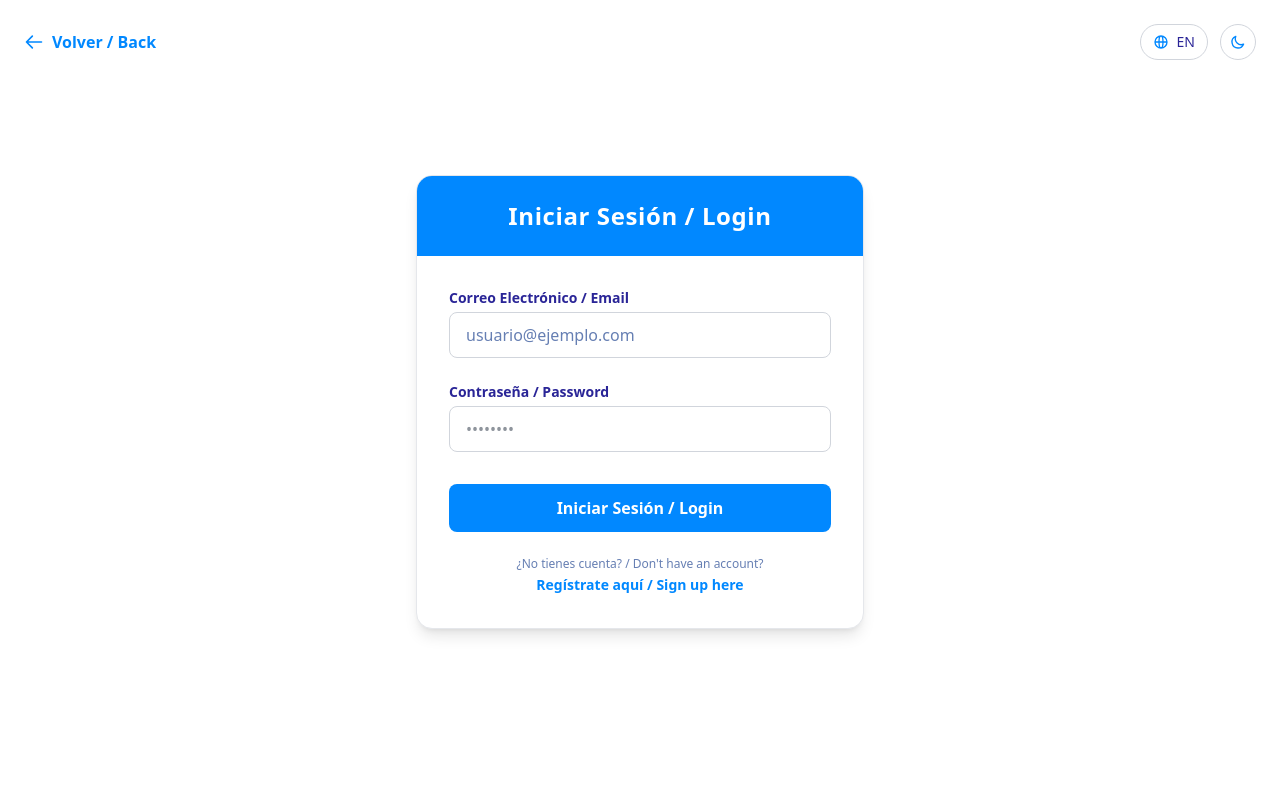
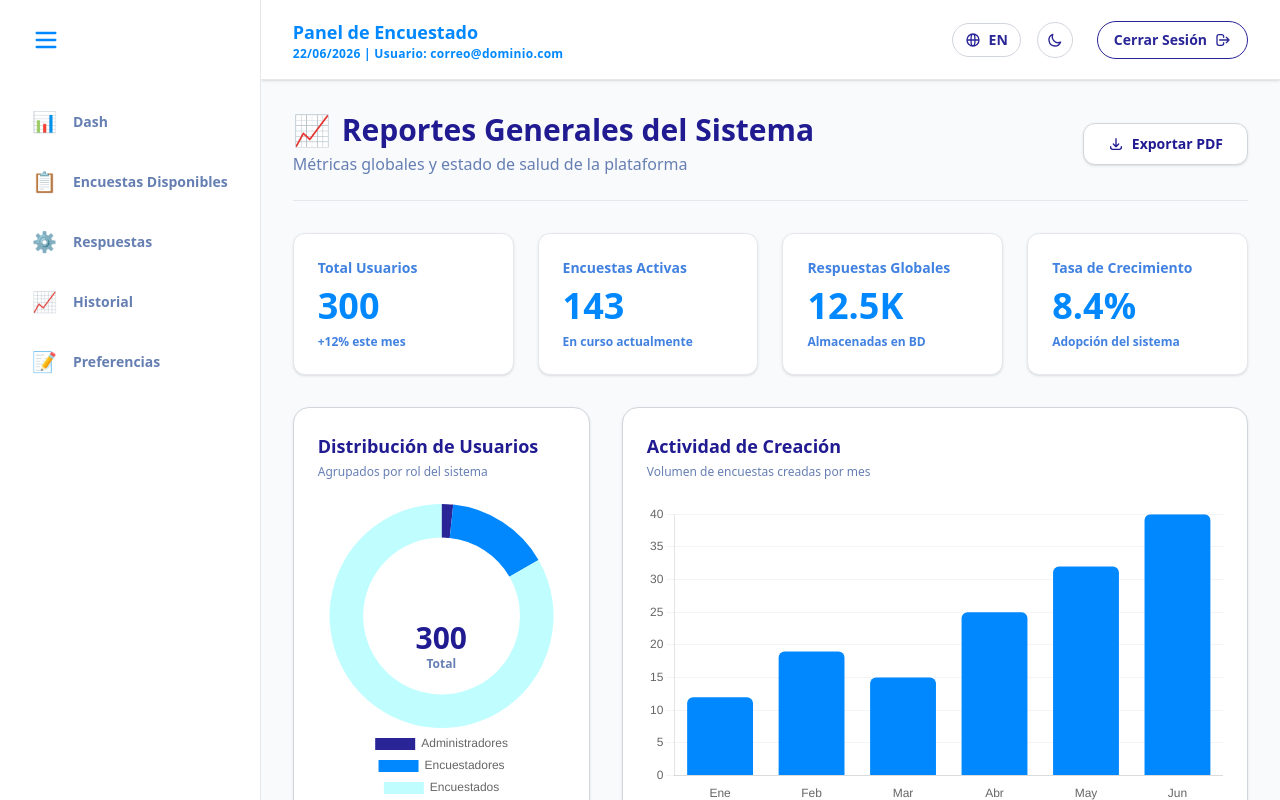
Before and after one commit to JaimeGD07/SolveSystem, an Angular app: page /reportes in a window 1280 px wide. Before the commit this address led to /auth/login. Built offline with nearby package versions, Linux system fonts and the light colour scheme.

Commit message:
agregando vista de reportes de admin

```diff
--- a/src/app/app.routes.ts
+++ b/src/app/app.routes.ts
@@ -67,21 +67,25 @@ export const routes: Routes = [
     loadComponent: () => import('./features/admin/pages/gestion-catalogos/gestion-catalogos.component').then(m => m.GestionCatalogosComponent)
   },
   {
-    path: 'config',
-    canActivate: [authGuard],
-    loadComponent: () =>
-      import('./features/placeholder-page/placeholder-page.component')
-        .then((m) => m.PlaceholderPageComponent),
-    data: { title: 'Configuración del Sistema' }
+    path: 'reportes',
+    loadComponent: () => import('./features/admin/pages/reportes/reportes.component').then(m => m.ReportesComponent)
   },
-  {
-    path: 'reportes',
-    canActivate: [authGuard],
-    loadComponent: () =>
-      import('./features/placeholder-page/placeholder-page.component')
-        .then((m) => m.PlaceholderPageComponent),
-    data: { title: 'Reportes Generales' }
-  },
+  // {
+  //   path: 'config',
+  //   canActivate: [authGuard],
+  //   loadComponent: () =>
+  //     import('./features/placeholder-page/placeholder-page.component')
+  //       .then((m) => m.PlaceholderPageComponent),
+  //   data: { title: 'Configuración del Sistema' }
+  // },
+  // {
+  //   path: 'reportes',
+  //   canActivate: [authGuard],
+  //   loadComponent: () =>
+  //     import('./features/placeholder-page/placeholder-page.component')
+  //       .then((m) => m.PlaceholderPageComponent),
+  //   data: { title: 'Reportes Generales' }
+  // },
   {
     path: 'auditoria',
     canActivate: [authGuard],
--- /dev/null
+++ b/src/app/features/admin/pages/reportes/reportes.component.html
@@ -0,0 +1,59 @@
+<div class="flex h-screen bg-gray-50 overflow-hidden font-sans text-solve-darker">
+
+  <app-sidebar></app-sidebar>
+
+  <div class="flex-1 flex flex-col h-screen overflow-hidden">
+    <app-header></app-header>
+
+    <main class="flex-1 overflow-x-hidden overflow-y-auto p-8">
+      <div class="max-w-6xl mx-auto">
+
+        <div class="flex flex-col md:flex-row justify-between items-start md:items-center mb-8 gap-4 border-b border-gray-200 pb-6">
+          <div>
+            <h1 class="text-3xl font-extrabold text-solve-darker flex items-center gap-3">
+              <span>📈</span> Reportes Generales del Sistema
+            </h1>
+            <p class="text-solve-text-muted mt-1 text-base font-medium">Métricas globales y estado de salud de la plataforma</p>
+          </div>
+
+          <button class="bg-white border border-gray-300 hover:bg-gray-50 text-solve-darker font-bold py-2.5 px-6 rounded-xl transition-colors text-sm shadow-sm flex items-center gap-2">
+            <svg class="w-4 h-4" fill="none" stroke="currentColor" viewBox="0 0 24 24"><path stroke-linecap="round" stroke-linejoin="round" stroke-width="2" d="M4 16v1a3 3 0 003 3h10a3 3 0 003-3v-1m-4-4l-4 4m0 0l-4-4m4 4V4"></path></svg>
+            Exportar PDF
+          </button>
+        </div>
+
+        <div class="grid grid-cols-1 md:grid-cols-4 gap-6 mb-8">
+          <app-metric-card title="Total Usuarios" value="300" subtitle="+12% este mes" />
+          <app-metric-card title="Encuestas Activas" value="143" subtitle="En curso actualmente" />
+          <app-metric-card title="Respuestas Globales" value="12.5K" subtitle="Almacenadas en BD" />
+          <app-metric-card title="Tasa de Crecimiento" value="8.4%" subtitle="Adopción del sistema" />
+        </div>
+
+        <div class="grid grid-cols-1 lg:grid-cols-3 gap-8 mb-8">
+
+          <div class="bg-white border border-gray-300 rounded-2xl p-6 shadow-sm col-span-1 lg:col-span-1 flex flex-col">
+            <h2 class="text-lg font-bold text-solve-darker mb-1">Distribución de Usuarios</h2>
+            <p class="text-xs text-solve-text-muted font-medium mb-6">Agrupados por rol del sistema</p>
+            <div class="w-full grow min-h-[250px] relative flex justify-center items-center">
+              <canvas #usuariosChart></canvas>
+              <div class="absolute inset-0 flex flex-col items-center justify-center pointer-events-none pb-4">
+                <span class="text-3xl font-extrabold text-solve-darker">300</span>
+                <span class="text-xs font-bold text-solve-text-muted">Total</span>
+              </div>
+            </div>
+          </div>
+
+          <div class="bg-white border border-gray-300 rounded-2xl p-6 shadow-sm col-span-1 lg:col-span-2 flex flex-col">
+            <h2 class="text-lg font-bold text-solve-darker mb-1">Actividad de Creación</h2>
+            <p class="text-xs text-solve-text-muted font-medium mb-6">Volumen de encuestas creadas por mes</p>
+            <div class="w-full grow min-h-[250px]">
+              <canvas #actividadChart></canvas>
+            </div>
+          </div>
+
+        </div>
+
+      </div>
+    </main>
+  </div>
+</div>
--- /dev/null
+++ b/src/app/features/admin/pages/reportes/reportes.component.ts
@@ -0,0 +1,69 @@
+import { Component, ChangeDetectionStrategy, AfterViewInit, ElementRef, ViewChild } from '@angular/core';
+import Chart from 'chart.js/auto';
+
+import { SidebarComponent } from '../../../../layout/sidebar/sidebar.component';
+import { HeaderComponent } from '../../../../layout/header/header.component';
+import { MetricCardComponent } from '../../../../shared/components/metric-card/metric-card.component';
+
+@Component({
+  selector: 'app-reportes',
+  imports: [SidebarComponent, HeaderComponent, MetricCardComponent],
+  templateUrl: './reportes.component.html',
+  changeDetection: ChangeDetectionStrategy.OnPush
+})
+export class ReportesComponent implements AfterViewInit {
+  @ViewChild('usuariosChart') usuariosChartRef!: ElementRef;
+  @ViewChild('actividadChart') actividadChartRef!: ElementRef;
+
+  ngAfterViewInit(): void {
+    this.renderUsuariosChart();
+    this.renderActividadChart();
+  }
+
+  renderUsuariosChart(): void {
+    new Chart(this.usuariosChartRef.nativeElement, {
+      type: 'doughnut',
+      data: {
+        labels: ['Administradores', 'Encuestadores', 'Encuestados'],
+        datasets: [{
+          data: [5, 45, 250], // Datos simulados globales
+          backgroundColor: ['#2A2597', '#0188FF', '#C0FDFF'], // Paleta Solve
+          borderWidth: 0,
+          hoverOffset: 4
+        }]
+      },
+      options: {
+        responsive: true,
+        maintainAspectRatio: false,
+        plugins: {
+          legend: { position: 'bottom' }
+        },
+        cutout: '70%' // Hace que la dona sea más delgada y elegante
+      }
+    });
+  }
+
+  renderActividadChart(): void {
+    new Chart(this.actividadChartRef.nativeElement, {
+      type: 'bar',
+      data: {
+        labels: ['Ene', 'Feb', 'Mar', 'Abr', 'May', 'Jun'],
+        datasets: [{
+          label: 'Nuevas Encuestas Creadas',
+          data: [12, 19, 15, 25, 32, 40],
+          backgroundColor: '#0188FF',
+          borderRadius: 6
+        }]
+      },
+      options: {
+        responsive: true,
+        maintainAspectRatio: false,
+        plugins: { legend: { display: false } },
+        scales: {
+          y: { beginAtZero: true, grid: { color: '#f3f4f6' } },
+          x: { grid: { display: false } }
+        }
+      }
+    });
+  }
+}
```
